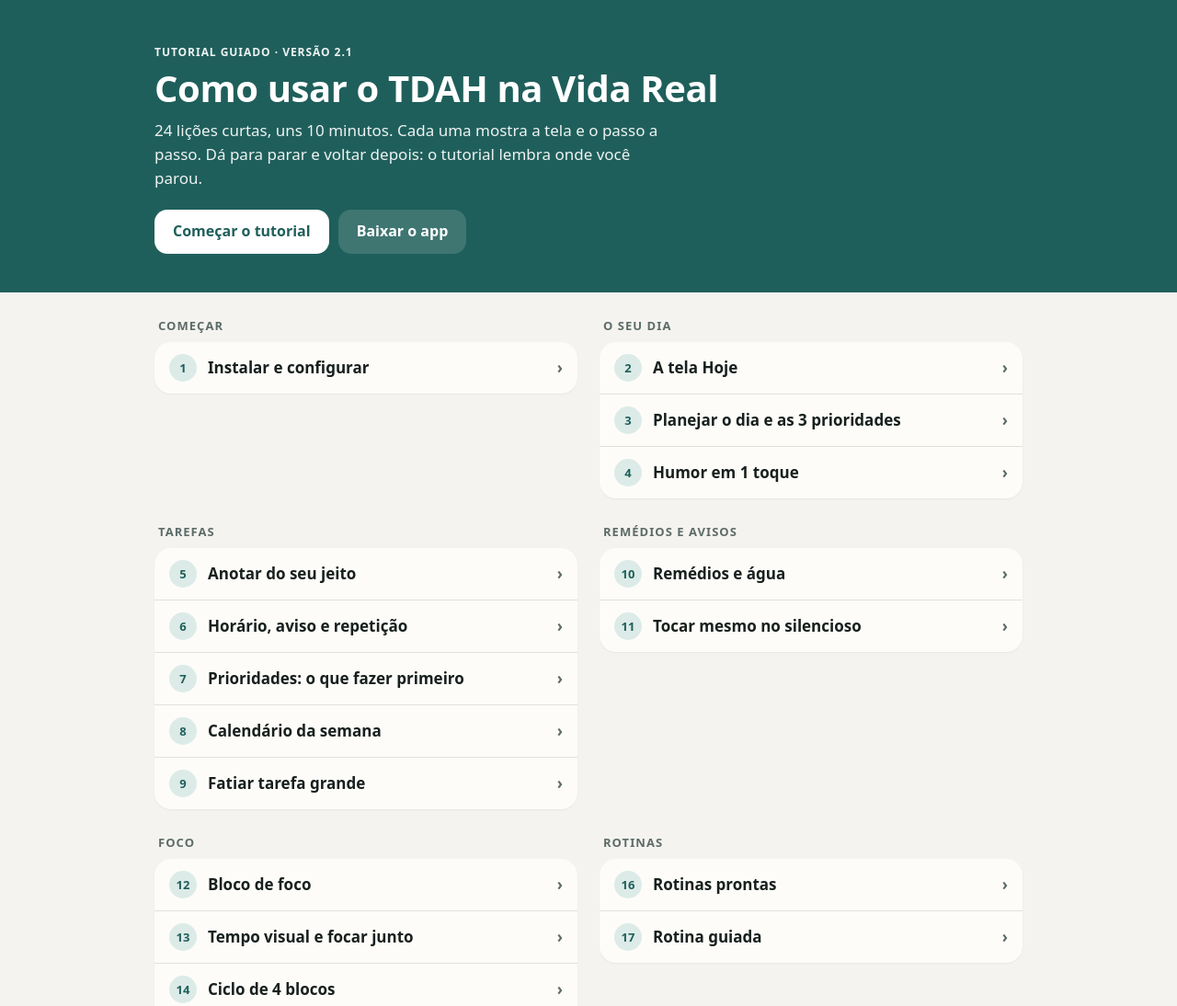
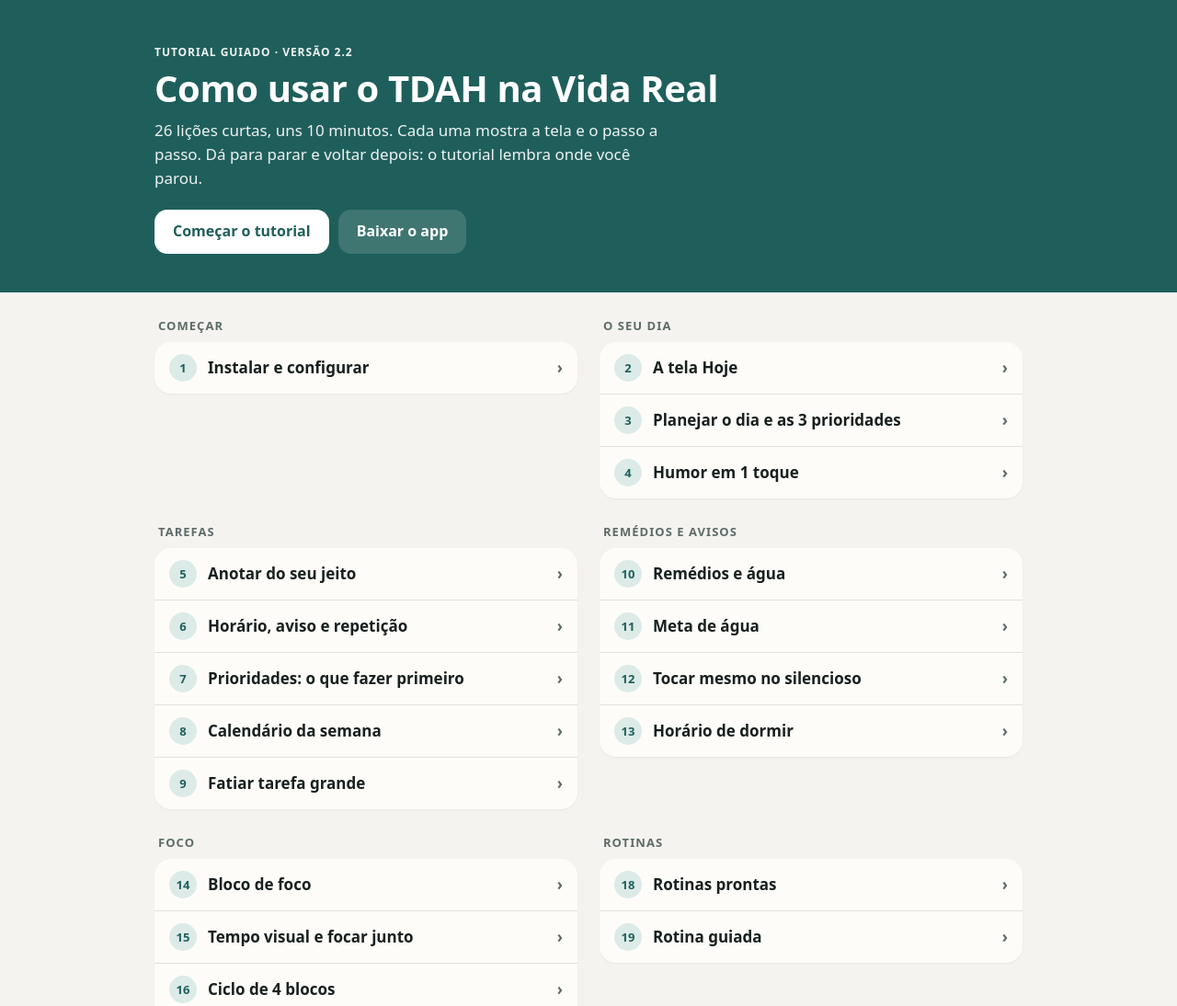
Before and after one commit to cidedson/cidedson.github.io, a plain HTML site: page como-usar/index.html in a window 1280 px wide. Shown: the top 1094 px of the page at 92% size. Drawn offline with Linux system fonts and the light colour scheme.

Commit message:
Tutorial 2.2: meta de água e horário de dormir
Co-Authored-By: Claude Opus 5.5 <noreply@anthropic.com>
Claude-Session: https://claude.ai/code/session_01Rs3GPLpWNhTN5yiAapCfrm

```diff
--- a/como-usar/index.html
+++ b/como-usar/index.html
@@ -143,12 +143,24 @@ const L = [
     'Se não marcar, ele avisa de novo 30 minutos depois.',
     'O próximo fica fixo na barra de notificações até você marcar.'],
     'Com a agenda conectada, ele avisa para levar o remédio quando você vai estar fora no horário.'],
+  ['agua', 'Remédios e avisos', 'Meta de água', 'agua', 'Quanto beber, em mL.', [
+    'Em <b>Remédios</b>, o card <b>Água de hoje</b> pede seu peso e calcula a meta: 35 mL por kg.',
+    'Cada lembrete de água marcado soma um copo. Bebeu fora do horário? <b>+ copo</b> ou <b>+ 500 mL</b>.',
+    'Em <b>Ajustar peso, meta e copo</b>, escolha o tamanho do seu copo ou ponha uma meta sua.',
+    'Bateu a meta: confete e +10 pontos. O total aparece também no Meu dia.'],
+    'A conta vale para adultos. Calor e treino pedem mais; quem tem doença nos rins ou no coração segue o médico.'],
   ['silencioso', 'Remédios e avisos', 'Tocar mesmo no silencioso', 'silencioso', 'Para quem vive com o celular no vibrar.', [
     'Menu ☰ › Ajustes › <b>Tocar no silencioso</b>.',
     'Ligue o que deve tocar: remédios e água; tarefas, lembretes e rotinas; fim do foco.',
     'Deixe o celular no silencioso ou no vibrar e toque em <b>Testar remédio</b>.',
     'Volume de alarme baixo? Toque em <b>Subir para 70%</b>.'],
     'Ele toca pelo volume de alarme, como o despertador. Seu modo silencioso continua igual.'],
+  ['dormir', 'Remédios e avisos', 'Horário de dormir', 'dormir', 'Nada toca depois que a higiene do sono começa.', [
+    'Menu ☰ › Ajustes › <b>Tocar no silencioso</b> › <b>Horário de dormir</b>.',
+    'Ele já vem do lembrete do Reset noturno até a hora de acordar. Ajuste os dois se quiser.',
+    'Nesse intervalo os avisos aparecem quietos, sem som nem vibração, e o “ainda não marcou” espera a manhã.',
+    'O lembrete que abre a higiene do sono continua tocando. Se algum remédio cai no horário, o card avisa.'],
+    'Precisa que um remédio da noite toque? Mude o horário dele para antes da higiene do sono.'],
   ['foco', 'Foco', 'Bloco de foco', 'foco', '25 minutos numa coisa só.', [
     'Toque em <b>Foco 25</b> no Hoje, ou no relógio ao lado de uma prioridade.',
     'A tela mostra só o passo atual. Ideia boa no meio? <b>Estacionar uma ideia</b>.',
@@ -231,6 +243,8 @@ const ALT = {
   matriz: 'Matriz de prioridades com as caixas Faz hoje, Agenda, Rápido ou repassa e Solta',
   'nova-tarefa-ia': 'Tarefa Declarar o imposto de renda fatiada pela IA em 6 passos com minutos',
   remedios: 'Tela Remédios e água com 2 de 8 marcados e a lista por manhã, tarde e noite',
+  agua: 'Remédios, card Água de hoje com 1,1 L de 2,8 L, barra de progresso e os botões mais 300 mL e mais 500 mL',
+  dormir: 'Ajustes, Horário de dormir das 21:00 às 06:30, chave ligada e aviso de que a Melatonina das 22:30 vai aparecer sem tocar',
   silencioso: 'Ajustes, card Tocar no silencioso com remédios e lembretes ligados e os botões de teste',
   foco: 'Bloco de foco com 24:58 restantes e o passo atual da tarefa',
   'foco-disco': 'Bloco de foco com o disco vermelho de tempo visual e a mensagem Focando junto',
@@ -261,7 +275,7 @@ function index() {
   const started = Object.keys(seen).length > 0;
   let i = 0;
   const chaps = chapters.map(c => `<section class="chap"><h2>${c}</h2><div class="list">${L.filter(l => l[1] === c).map(l => { i = L.indexOf(l) + 1; return `<a href="#${l[0]}" class="${seen[l[0]] ? 'seen' : ''}"><span class="n">${seen[l[0]] ? '✓' : i}</span><span class="t">${l[2]}</span><span class="arr">›</span></a>`; }).join('')}</div></section>`).join('');
-  app.innerHTML = `<header class="hero"><div class="wrap"><p class="eyebrow">Tutorial guiado · versão 2.1</p><h1>Como usar o TDAH na Vida Real</h1>
+  app.innerHTML = `<header class="hero"><div class="wrap"><p class="eyebrow">Tutorial guiado · versão 2.2</p><h1>Como usar o TDAH na Vida Real</h1>
     <p>${L.length} lições curtas, uns 10 minutos. Cada uma mostra a tela e o passo a passo. Dá para parar e voltar depois: o tutorial lembra onde você parou.</p>
     <div class="go"><a class="btn light" href="#${(next || L[0])[0]}">${started && next ? 'Continuar de onde parei' : 'Começar o tutorial'}</a><a class="btn ghost" href="https://github.com/cidedson/tdah-vida-real/releases/latest">Baixar o app</a></div></div></header>
     <main class="wrap"><div class="chaps">${chaps}</div>
```
Also changed, not shown: como-usar/img/agua.webp (added), como-usar/img/dormir.webp (added).
